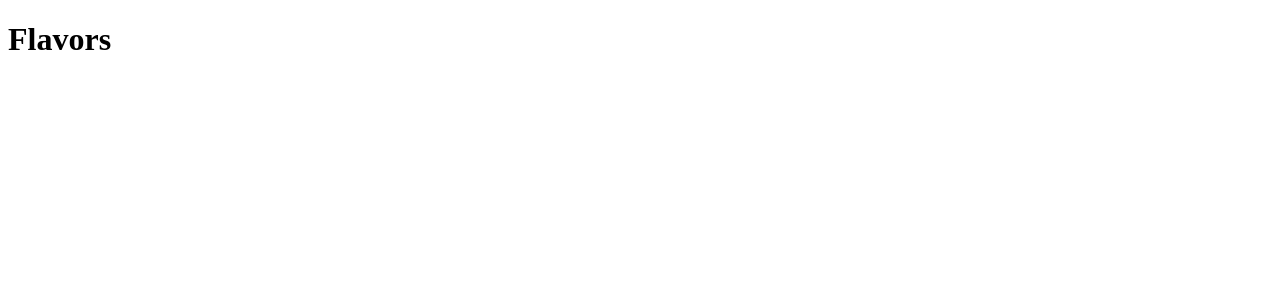
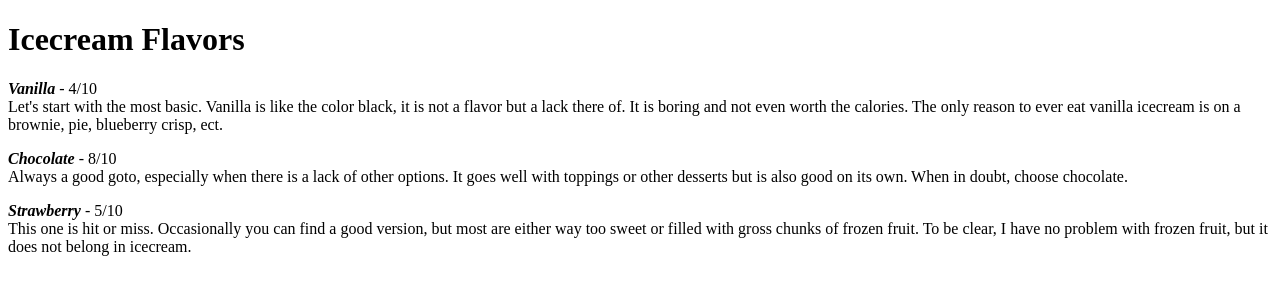
Before and after one commit to JanieBarnard/JanieBarnard.github.io, a plain HTML site: page main.html in a window 1280 px wide. Drawn offline with Linux system fonts and the light colour scheme.

Commit message:
icecream

```diff
--- a/main.html
+++ b/main.html
@@ -4,7 +4,22 @@
         <title>Best Flavors of Ice Cream and Why</title>
     </head>
     <body>
-        <h1>Flavors</h1>
+        <h1><b>Icecream Flavors</b></h1>
+        <p>
+            <i><b>Vanilla</b></i> - 4/10
+            <br>
+            Let's start with the most basic. Vanilla is like the color black, it is not a flavor but a lack there of. It is boring and not even worth the calories. The only reason to ever eat vanilla icecream is on a brownie, pie, blueberry crisp, ect.
+        </p>
+        <p>
+            <i><b>Chocolate</b></i> - 8/10
+            <br>
+            Always a good goto, especially when there is a lack of other options. It goes well with toppings or other desserts but is also good on its own. When in doubt, choose chocolate.
+        </p>
+        <p>
+            <i><b>Strawberry</b></i> - 5/10
+            <br>
+            This one is hit or miss. Occasionally you can find a good version, but most are either way too sweet or filled with gross chunks of frozen fruit. To be clear, I have no problem with frozen fruit, but it does not belong in icecream.
+        </p>
     </body>
 
 
```
